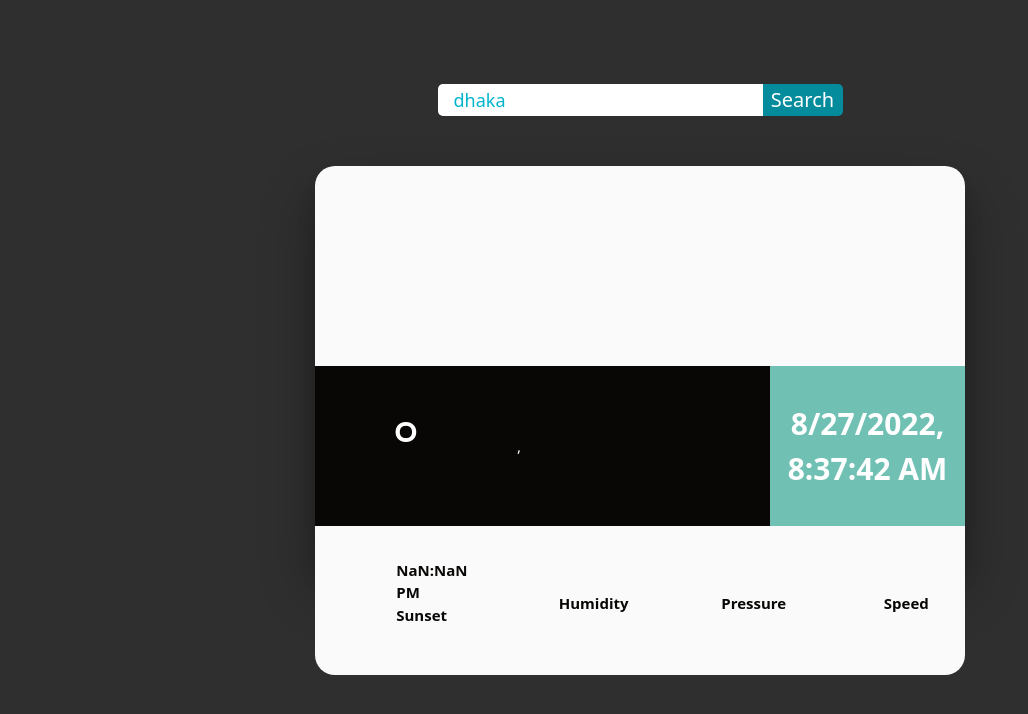
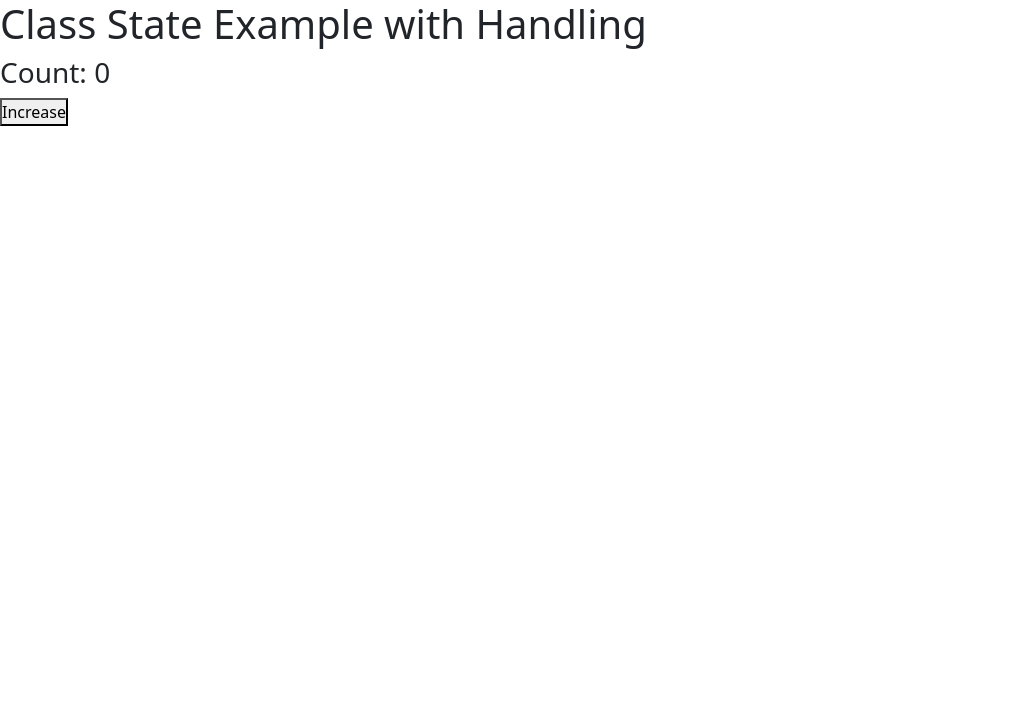
Before and after one commit to furiousnur/React-Basic, a React (Create React App) app: page / in a window 1280 px wide. Shown: the top 714 px of the page, without its empty margins (0-1028 px from the left). Built offline with nearby package versions, Linux system fonts and the light colour scheme; no server answers; some icons are missing.

Commit message:
state in class

```diff
--- a/src/App.js
+++ b/src/App.js
@@ -1,14 +1,10 @@
 import React from 'react';
-import CounterView from "./features/counter/counterView";
-import PostsView from "./features/posts/PostsView";
-import Temp from "./components/Weather/temp";
+import ClassState from "./components/Practice/ClassState";
 
 function App() {
     return (
       <div>
-           {/*<CounterView />*/}
-          {/*<PostsView />*/}
-          <Temp/>
+          <ClassState />
       </div>
   );
 }
--- /dev/null
+++ b/src/components/Practice/ClassState.js
@@ -0,0 +1,30 @@
+import React, {Component} from 'react';
+
+class ClassState extends Component {
+    constructor(props) {
+        super(props);
+
+        this.state={
+            count: 0
+        }
+    }
+
+    handleIncrease = () =>{
+        this.setState({
+            count: this.state.count + 1
+        })
+    }
+
+    render() {
+        const {count} = this.state;
+        return (
+            <div>
+                <h1>Class State Example with Handling</h1>
+                <h3>Count: {count}</h3>
+                <button onClick={this.handleIncrease}>Increase</button>
+            </div>
+        );
+    }
+}
+
+export default ClassState;
```
